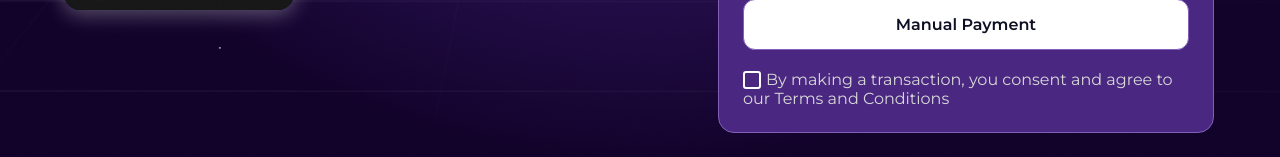
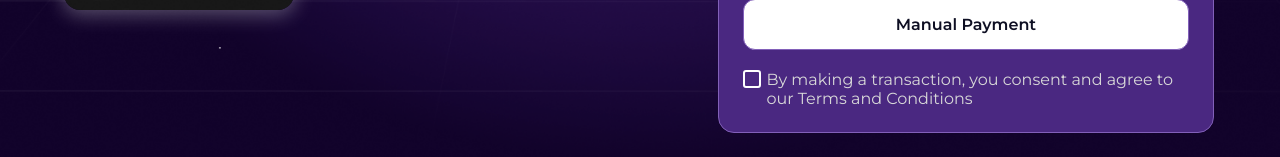
Before and after one commit to harmispatel/Assetify, a React (Vite) app: page / in a window 1280 px wide. Shown: the part 794-951 px from the top of the page. Built offline with nearby package versions, Linux system fonts and the light colour scheme.

Commit message:
design complete

```diff
--- a/src/components/index.css
+++ b/src/components/index.css
@@ -195,6 +195,7 @@
   position: relative;
   cursor: pointer;
   color: #d8d8d8;
+  display: flex;
 }
 
 .csm-checkbox label:before {
@@ -202,7 +203,7 @@
   -webkit-appearance: none;
   background-color: transparent;
   border: 2px solid #fff;
-  width: 18px;
+  width: 25px;
   height: 18px;
   /* padding: 10px; */
   display: inline-block;
```
